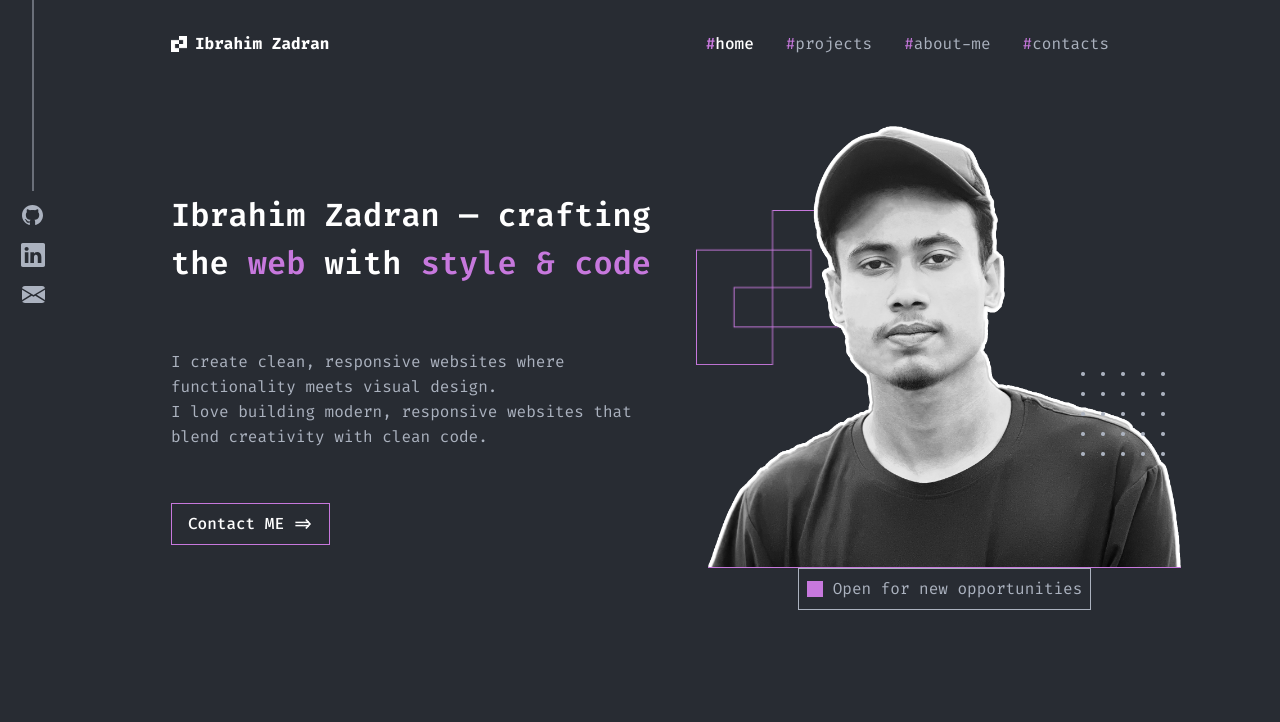
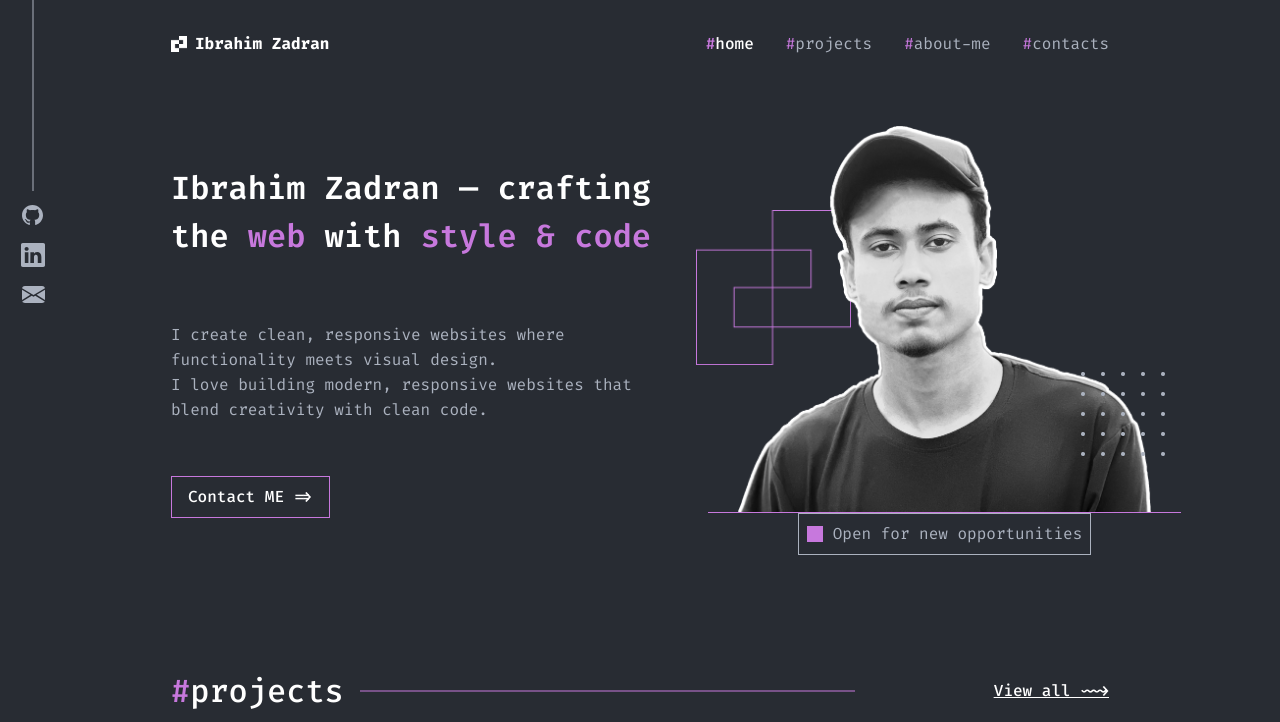
Before and after one commit to ibrahimzadraan/ibrahimzadran, a website: page index.html in a window 1280 px wide. Shown: the top 722 px of the page. Drawn offline with nearby package versions, Linux system fonts and the light colour scheme; files that its build step writes are made by us from their sources; files whose address does not match are found by name.

Commit message:
Update index.html

```diff
--- a/index.html
+++ b/index.html
@@ -175,7 +175,7 @@
             <img
               src="images/hero/hero1.png"
               alt="hero"
-              class="relative z-10 h-auto w-auto flex-shrink-0"
+              class="relative z-10 h-[386px] w-auto flex-shrink-0"
             />
             <svg
               xmlns="http://www.w3.org/2000/svg"
```
